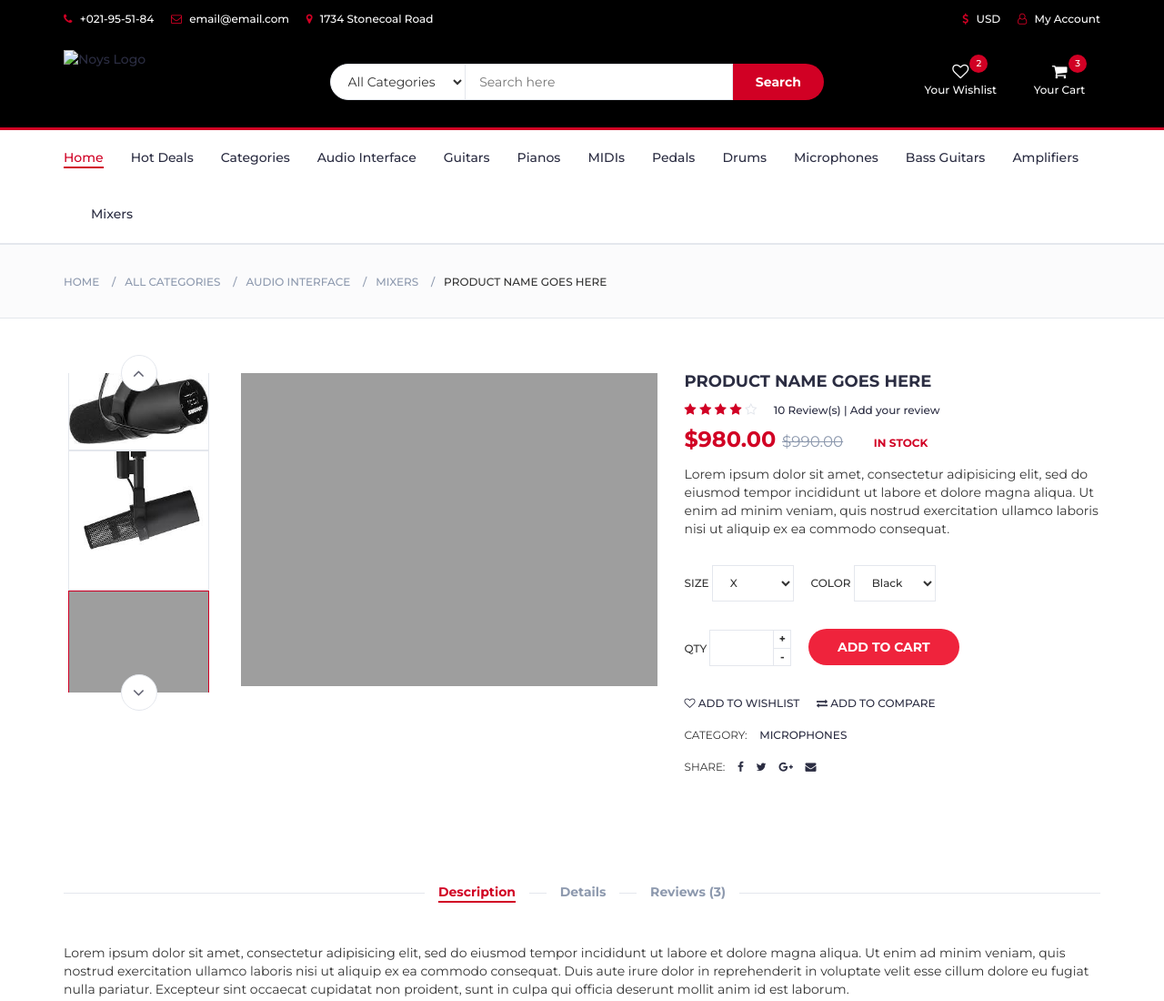
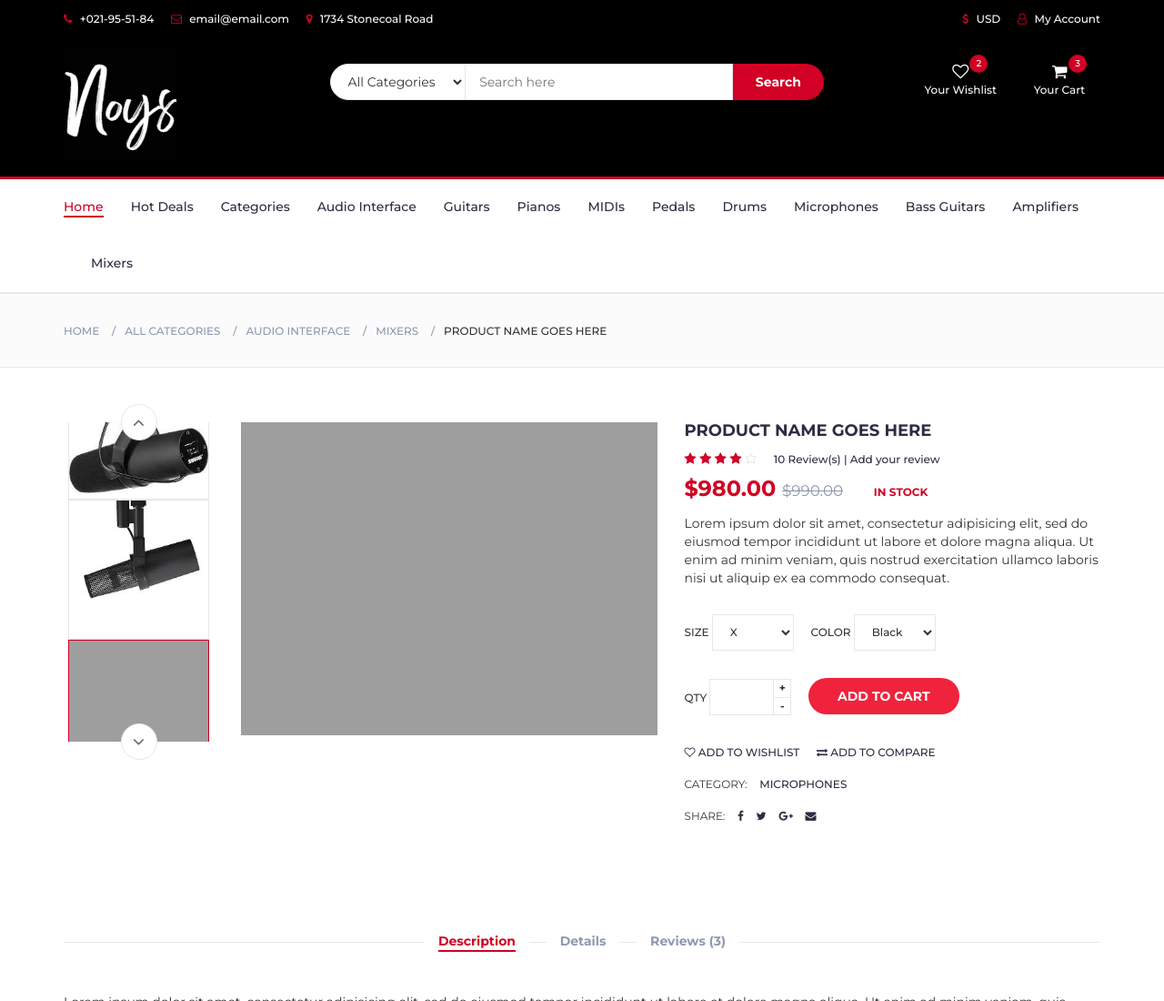
Before and after one commit to jvjereza/FIrstProject, a plain HTML site: page product.html in a window 1280 px wide. Shown: the top 1100 px of the page at 91% size. Drawn offline with Linux system fonts and the light colour scheme; the site is published under a folder, as on GitHub Pages, so addresses that start at the root find nothing.

Commit message:
Update product.html

```diff
--- a/product.html
+++ b/product.html
@@ -82,7 +82,7 @@
             <div class="col-md-3">
               <div class="header-logo">
                 <a href="./index.html" class="logo">
-                  <img src="/PowerPoint/Noys3.png" alt="Noys Logo" />
+                  <img src="./PowerPoint/Noys3.png" alt="Noys Logo" />
                 </a>
               </div>
             </div>
```
